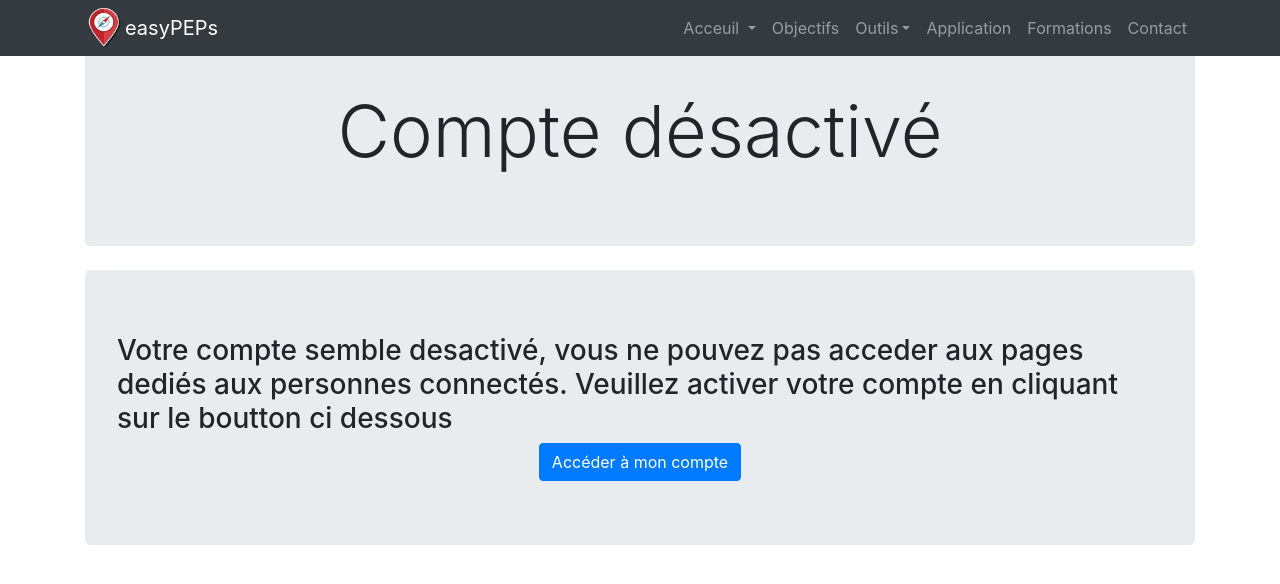
After one commit to domad007/easyPeps, a Symfony app: template web/templates/bundles/TwigBundle/Exception/error405.html.twig in a window 1280 px wide. The commit adds this page. Shown: the top 584 px of the page. Run offline with Twig, Linux system fonts and the light colour scheme; the template is opened without the code that fills it, so the values that code supplies are empty; some libraries are stand-ins or nearby versions.

Commit message:
Gestion d'un compte desactivé

```diff
--- a/web/composer.json
+++ b/web/composer.json
@@ -37,7 +37,7 @@
         "doctrine/doctrine-fixtures-bundle": "^3.3",
         "symfony/debug-pack": "*",
         "symfony/maker-bundle": "^1.0",
-        "symfony/profiler-pack": "*",
+        "symfony/profiler-pack": "^1.0",
         "symfony/test-pack": "*"
     },
     "config": {
--- a/web/src/Controller/cahierCoteController.php
+++ b/web/src/Controller/cahierCoteController.php
@@ -19,6 +19,7 @@ class cahierCoteController extends AbstractController {
 
     /**
      * @Route("/choixCahier", name="choix_cahier")
+     * @Security("is_granted('ROLE_ACTIF')", statusCode=405)
      */
     public function choixCahier(UserInterface $user){
         $manager = $this->getDoctrine()->getManager();
@@ -50,6 +51,7 @@ class cahierCoteController extends AbstractController {
 
     /**
      * @Route("/cahierCotes/{idGroup}", name="cahier_cotes")
+     * @Security("is_granted('ROLE_ACTIF')", statusCode=405)
      */
     public function cahierCotes(UserInterface $user, $idGroup){
 
@@ -102,7 +104,7 @@ class cahierCoteController extends AbstractController {
 
     /**
      * @Route("/newPeriode/{group}", name="new_periode")
-     * @Security("is_granted('ROLE_USER') and user === group.getProfesseur()")
+     * @Security("is_granted('ROLE_ACTIF') and user === group.getProfesseur()", statusCode=405)
      */
     public function newPeriode(Groups $group, Request $request){
         $manager = $this->getDoctrine()->getManager();
--- a/web/src/Controller/homeController.php
+++ b/web/src/Controller/homeController.php
@@ -10,6 +10,7 @@ use Symfony\Component\HttpFoundation\Response;
 use Symfony\Component\Routing\Annotation\Route;
 use Symfony\Component\Security\Core\User\UserInterface;
 use Sensio\Bundle\FrameworkExtraBundle\Configuration\Security;
+use Sensio\Bundle\FrameworkExtraBundle\Configuration\IsGranted;
 use Symfony\Bundle\FrameworkBundle\Controller\AbstractController;
 
 
@@ -208,7 +209,7 @@ class homeController extends AbstractController {
 
     /**
      * @Route("/descriptionPresences", name="description_presences")
-     * @Security("is_granted('ROLE_USER')")
+     * @Security("is_granted('ROLE_ACTIF')", statusCode=405)
      */
     public function descriptionPresecnes(UserInterface $user){
         $getPresences = $this->getDoctrine()
--- a/web/src/Controller/journalController.php
+++ b/web/src/Controller/journalController.php
@@ -26,7 +26,7 @@ class journalController extends AbstractController {
 
     /**
      * @Route("/journalDeClasse", name="journal")
-     * @Security("is_granted('ROLE_USER')")
+     *  @Security("is_granted('ROLE_ACTIF')", statusCode=405)
      */
     public function journal(UserInterface $user){
 
@@ -58,7 +58,7 @@ class journalController extends AbstractController {
 
     /**
      * @Route("/journalDeClasse/{group}", name="journal_de_classe")
-     * @Security("is_granted('ROLE_USER') and user === group.getProfesseur()")
+     * @Security("is_granted('ROLE_ACTIF') and user === group.getProfesseur()", statusCode=405)
      */
     public function journalDeCalsse(Groups $group){
         $manager = $this->getDoctrine()->getManager();
--- a/web/src/Entity/User.php
+++ b/web/src/Entity/User.php
@@ -231,7 +231,7 @@ class User implements UserInterface
             return $role->getTitle();
         })->toArray();
 
-        $roles[] = 'ROLE_USER' ;
+        $roles[] = 'ROLE_USER';
         return $roles;
     }
 
--- a/web/src/Form/CompteType.php
+++ b/web/src/Form/CompteType.php
@@ -23,7 +23,7 @@ class CompteType extends AbstractType
             ->add('nomUser', TextType::class, $contact->getConfig("Modifiez votre nom d'utilisateur", ""))
             ->add('mail', EmailType::class, $contact->getConfig("Modifiez votre Email", ""))
             ->add('userActif', CheckboxType::class, [
-                "label" => "Desactiver le compte",
+                "label" => "Desactiver mon compte",
                 'required' => false
 
             ])
--- a/web/templates/base.html.twig
+++ b/web/templates/base.html.twig
@@ -24,6 +24,7 @@
                 <div class="collapse navbar-collapse" id="navbarResponsive">
                     <ul class="navbar-nav ml-auto">
                             {% if app.user %}
+                                {% if is_granted('ROLE_ACTIF') %}
                                 <li class="nav-item">
                                     <a class="nav-link" href="{{path('journal')}}">Journal de classe</a>
                                 </li>
@@ -58,6 +59,7 @@
                                         </div>
                                     </div>
                                 </li>
+                                {% endif %}
                                 <li class="nav-item">
                                     <a class="nav-link" href="{{path('deconnexion_user')}}">Deconnexion</a>
                                 </li>
@@ -123,9 +125,11 @@
         <div class="container">
             {% block header %}
             {% if app.user %}
+                {% if is_granted('ROLE_ACTIF') %}
                     <header class="jumbotron my-4">
                         <h1 class="display-3" style="text-align: center">Agenda</h1>
                     </header>
+                {% endif %}
             {% else %}
             <!-- Jumbotron Header -->
             <header class="jumbotron my-4">
@@ -143,12 +147,30 @@
         <div class="container">
         {% block container %}
             {% if app.user %}
+                {% if is_granted('ROLE_ACTIF') %}
                     {% set user = app.user.mail|split('@') %}
+                     {% for message in app.flashes('success') %}
+                        <div class="alert alert-success">
+                            {{ message }}
+                        </div>
+                    {% endfor %}
                     <div class="agenda">
                         <div class="jumbotron" style="font-size: 1.3em;">
                             <iframe src="https://calendar.google.com/calendar/embed?src={{user[0]}}%40gmail.com" style="border: 0" width="100%" height="800" frameborder="0" scrolling="no"></iframe>
                         </div>
                     </div>
+                {% else %}
+                <div>
+                    <div class="jumbotron" style="font-size: 1.3em;">
+                        <div class="row d-flex justify-content-center">
+                            <h3 class="display-8">Votre compte semble inactif veuillez passer à votre compte pour le réactiver</h3>
+                        </div>
+                        <div class="row d-flex justify-content-center">
+                            <a href="{{path('mon_profil')}}" class="btn btn-primary">Accéder à mon compte</a>
+                        </div>
+                    </div>
+                </div>
+                {% endif %}
             {% else %}
             <div class="bienvenue">
                 <h3 class="display-3">Bienvenue</h3>
--- /dev/null
+++ b/web/templates/bundles/TwigBundle/Exception/error405.html.twig
@@ -0,0 +1,18 @@
+{% extends 'base.html.twig' %}
+
+{% block title %} -Compte désacitvé {% endblock %}
+
+{% block header %}
+    <header class="jumbotron my-4">
+        <h1 class="display-3" style="text-align: center">Compte désactivé</h1>
+    </header>
+{% endblock %}
+
+{% block container %}
+    <div class="jumbotron my-4" style="font-size: 1.3em;">
+        <h3 class="display-5">Votre compte semble desactivé, vous ne pouvez pas acceder aux pages dediés aux personnes connectés. Veuillez activer votre compte en cliquant sur le boutton ci dessous</h1>
+        <div class="row d-flex justify-content-center">
+            <a href="{{path('mon_profil')}}" class="btn btn-primary">Accéder à mon compte</a>
+        </div>
+    </div>
+{% endblock %}
```
Also changed, not shown: web/src/Controller/accountController.php (+41 -3 lines), web/src/Controller/classesController.php (+5 -4 lines), web/src/Controller/groupsController.php (+5 -5 lines), 2 other files. Lines whose indentation alone changed are shown as unchanged.
